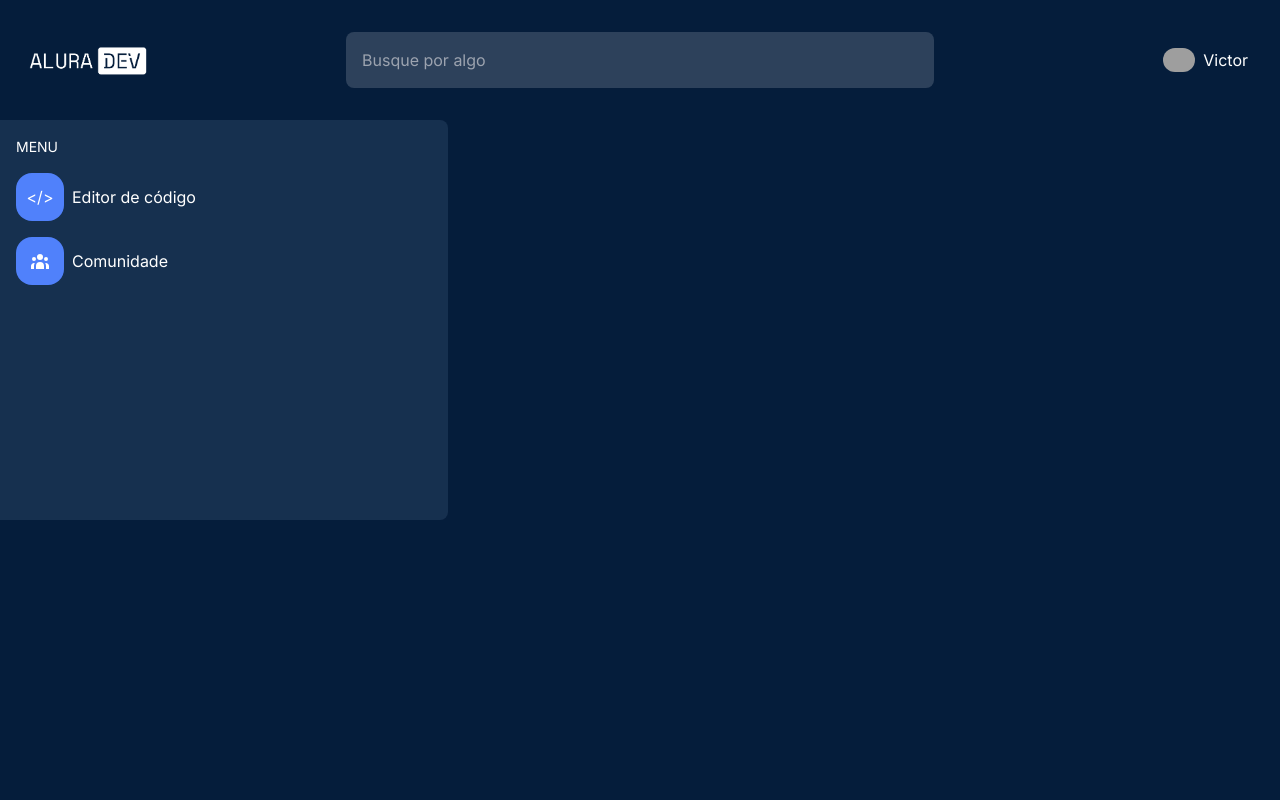
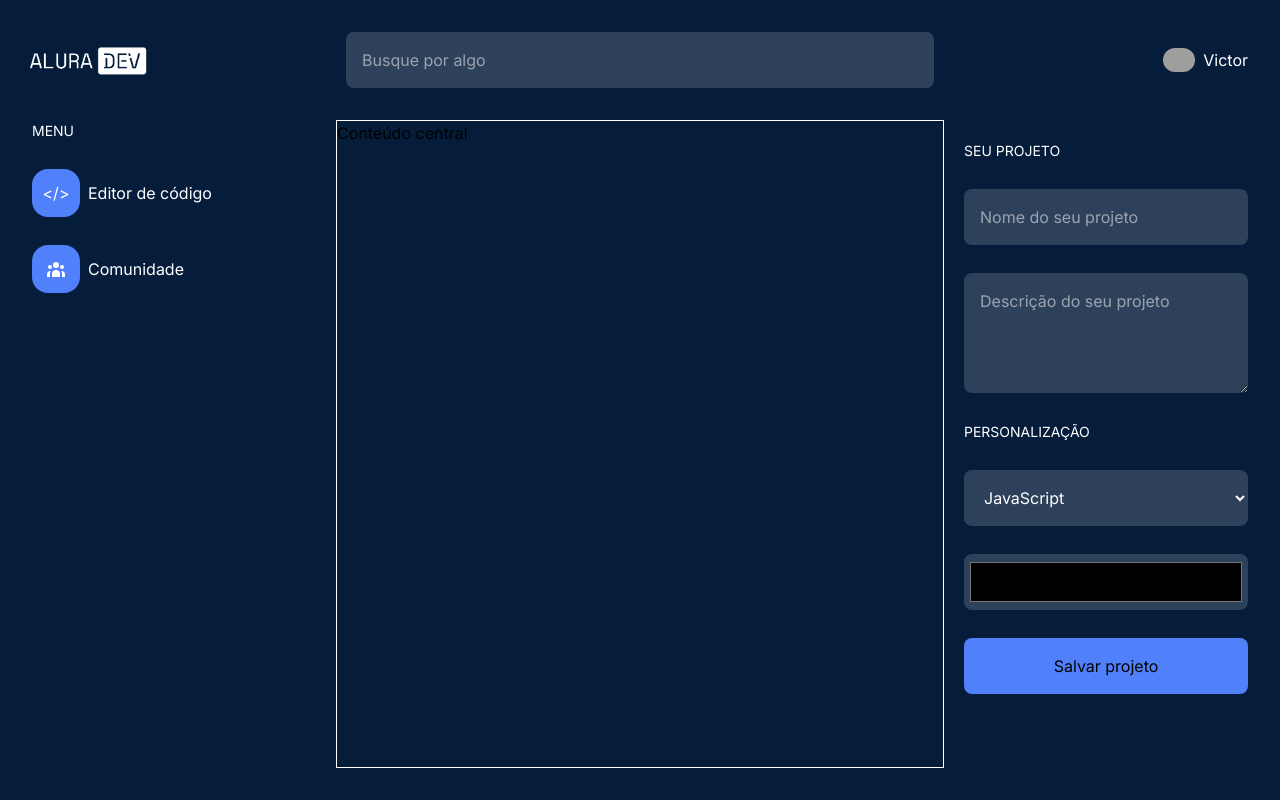
Before and after one commit to victorcabral182/challenge_alura_dev, a Next.js app: page / in a window 1280 px wide. Built offline with nearby package versions, Linux system fonts and the light colour scheme; grey boxes are pictures that could not be loaded.

Commit message:
Feat: Criação dos menus laterais na visão desktop e seus componentes

```diff
--- a/src/app/page.tsx
+++ b/src/app/page.tsx
@@ -1,8 +1,16 @@
+import { InsertForm } from "@/components/InsertForm";
+import { Menu } from "@/components/Menu";
+
 export default function Home() {
   return (
-    <main className="">
-      <div></div>
-      <div></div>
+    <main className="grid grid-cols-4 lg:mt-8 h-[calc(100vh-152px)]">
+      <aside className="col-span-1 hidden lg:flex">
+        <Menu />
+      </aside>
+      <div className="col-span-2 border border-white">Conteúdo central</div>
+      <aside className="col-span-1">
+        <InsertForm />
+      </aside>
     </main>
   );
 }
--- a/src/components/Header/index.tsx
+++ b/src/components/Header/index.tsx
@@ -37,7 +37,7 @@ export const Header = () => {
         </div>
         <div className="flex justify-center items-center gap-[32px] mt-1 mr-3 lg:hidden">
           <FaSearch className="text-[20px] text-white md:hidden" />
-          {isOpenMenu ? (
+          {!isOpenMenu ? (
             <FaBars
               className="text-[22px] text-white"
               onClick={handleOpenMenu}
@@ -50,7 +50,7 @@ export const Header = () => {
           )}
         </div>
       </header>
-      <MenuMobile className={isOpenMenu ? "left-[-100vw]" : "left-0"} />
+      <MenuMobile className={!isOpenMenu ? "left-[-100vw]" : "left-0"} />
     </>
   );
 };
--- /dev/null
+++ b/src/components/InsertForm/index.tsx
@@ -0,0 +1,55 @@
+export const InsertForm = () => {
+  const languages = [
+    {
+      label: "JavaScript",
+      value: "javascript",
+    },
+    {
+      label: "TypeScript",
+      value: "javascript",
+    },
+    {
+      label: "Java",
+      value: "javascript",
+    },
+    {
+      label: "C#",
+      value: "javascript",
+    },
+  ];
+  return (
+    <>
+      <section className="flex flex-col gap-7 p-5 pr-0">
+        <p className="text-white text-[14px] uppercase">Seu projeto</p>
+        <input
+          type="text"
+          className="hidden md:flex w-full h-14 p-4 rounded-lg bg-[#ffffff] bg-opacity-[16%] text-white focus-within:outline-none lg:col-span-2"
+          placeholder="Nome do seu projeto"
+        />
+        <textarea
+          className="hidden md:flex w-full h-[120px] p-4 rounded-lg bg-[#ffffff] bg-opacity-[16%] text-white focus-within:outline-none lg:col-span-2"
+          placeholder="Descrição do seu projeto"
+        />
+        <p className="text-white text-[14px] uppercase">Personalização</p>
+        <select
+          className="hidden md:flex w-full h-14 p-4 rounded-lg bg-[#ffffff] bg-opacity-[16%] text-white focus-within:outline-none lg:col-span-2"
+          placeholder="Nome do seu projeto"
+        >
+          {languages.map((item) => (
+            <option className="text-black" key={item.value}>
+              {item.label}
+            </option>
+          ))}
+        </select>
+        <input
+          type="color"
+          className="hidden md:flex w-full h-14 p-1 rounded-lg bg-[#ffffff] bg-opacity-[16%] text-white focus-within:outline-none lg:col-span-2"
+          placeholder="Descrição do seu projeto"
+        />
+        <button className="bg-[#5081FB] h-14 rounded-lg w-full" type="button">
+          Salvar projeto
+        </button>
+      </section>
+    </>
+  );
+};
--- /dev/null
+++ b/src/components/Menu/index.tsx
@@ -0,0 +1,28 @@
+import Link from "next/link";
+import { HiUserGroup } from "react-icons/hi";
+
+export const Menu = () => {
+  return (
+    <>
+      <section className="flex flex-col gap-7">
+        <p className="text-white text-[14px] uppercase">Menu</p>
+        <Link href="#">
+          <div className="flex items-center justify-start gap-2 text-white">
+            <div className="flex items-center justify-center w-12 h-12 bg-[#5081FB] rounded-2xl">
+              <span>{"</>"}</span>
+            </div>
+            Editor de código
+          </div>
+        </Link>
+        <Link href="#">
+          <div className="flex items-center justify-start gap-2 text-white">
+            <div className="flex items-center justify-center w-12 h-12 bg-[#5081FB] rounded-2xl">
+              <HiUserGroup className="text-white text-[20px]" />
+            </div>
+            Comunidade
+          </div>
+        </Link>
+      </section>
+    </>
+  );
+};
```
